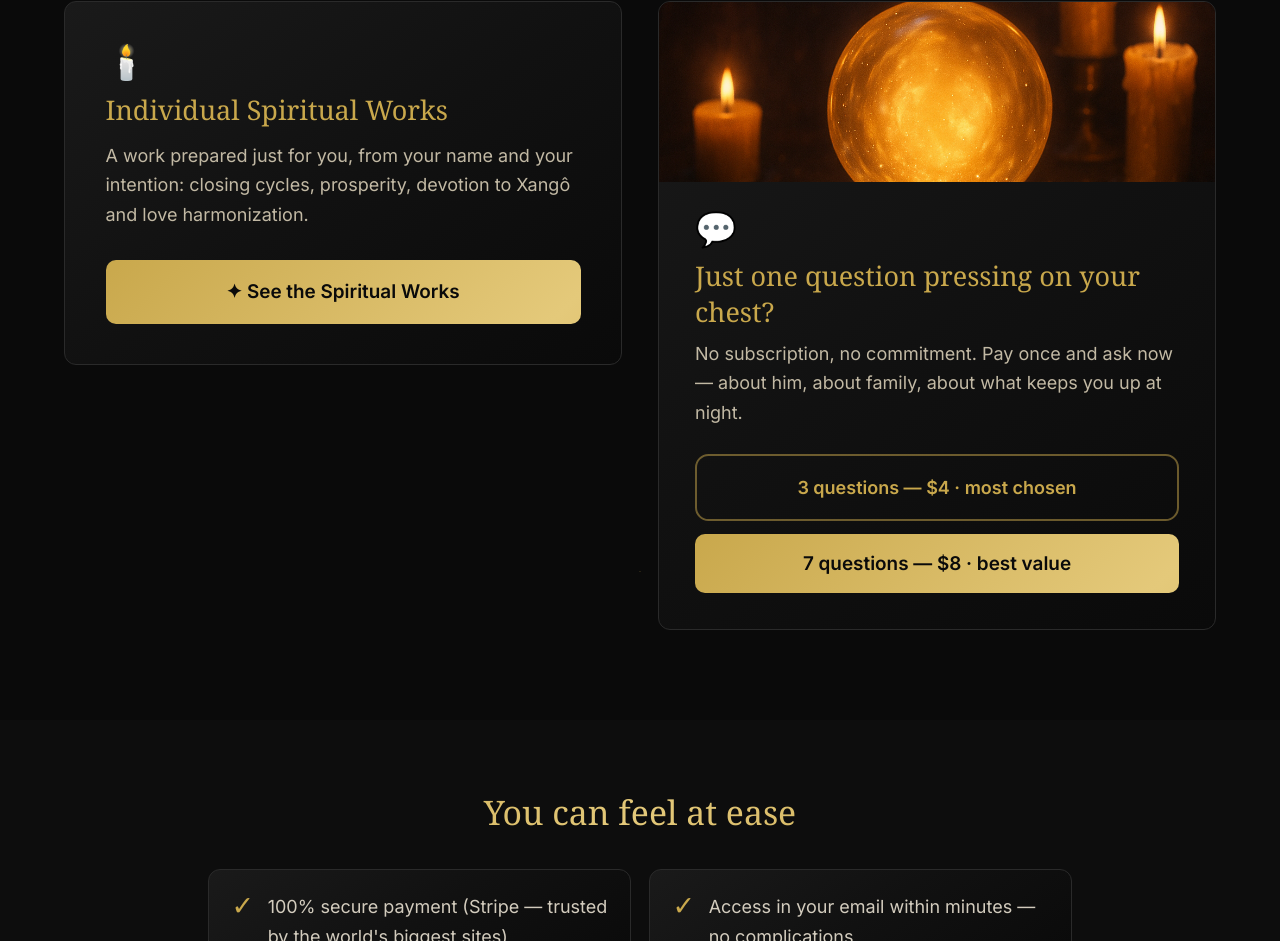
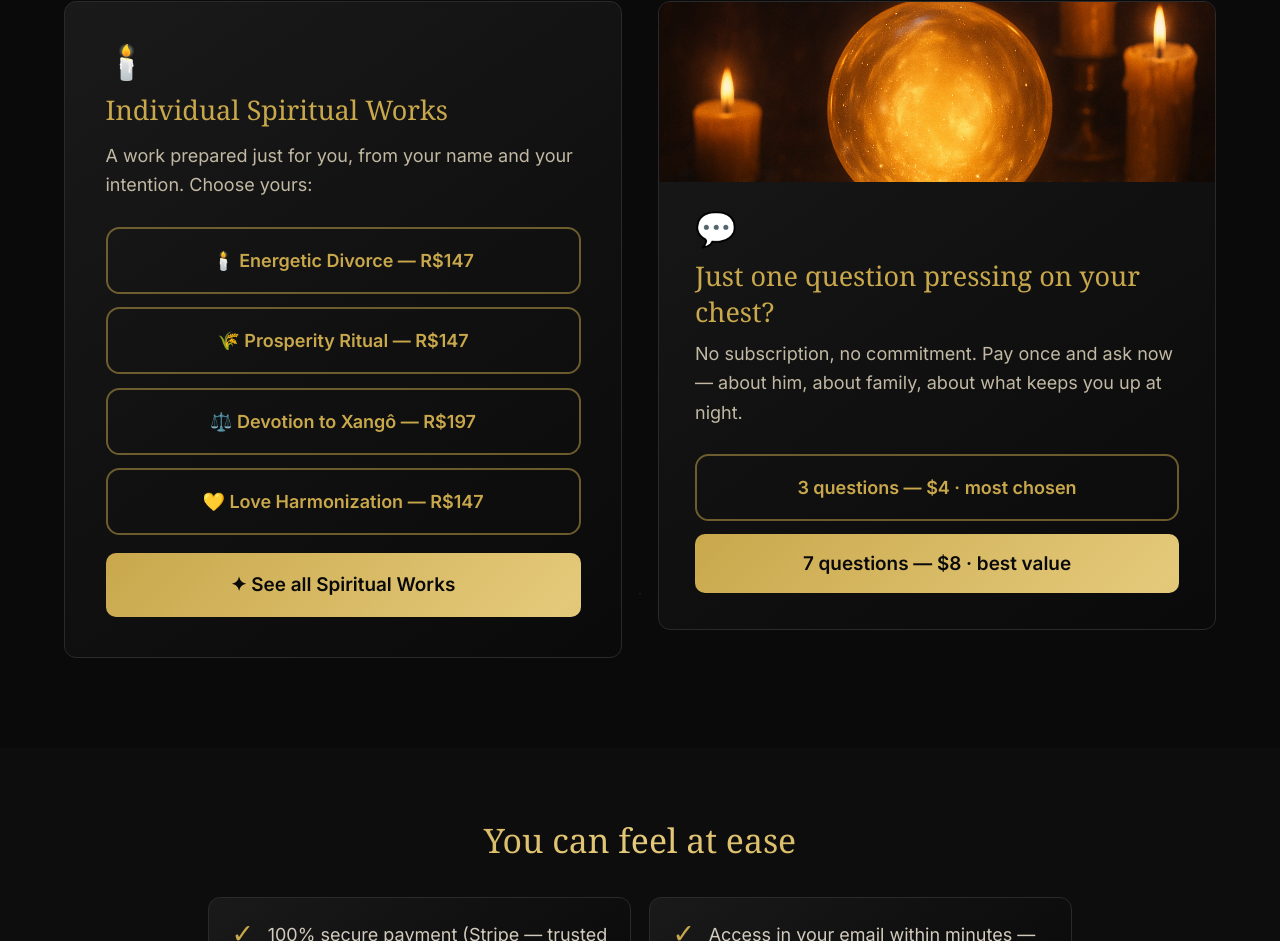
Before and after one commit to aslimited22-collab/WPP-SAAS-ATB-, a Next.js app: page / in a window 1280 px wide. Shown: the part 2859-3800 px from the top of the page. Built offline with nearby package versions, Linux system fonts and the light colour scheme; no server answers; a web font is replaced by a local one.

Commit message:
feat: home lista os 4 Trabalhos Espirituais com preco (5 idiomas)

```diff
--- a/app/page.tsx
+++ b/app/page.tsx
@@ -37,6 +37,7 @@ const DICT: Record<
     limpezaCta: string;
     trabalhosTitle: string;
     trabalhosDesc: string;
+    trabalhosItems: { slug: string; emoji: string; label: string }[];
     trabalhosCta: string;
     trustTitle: string;
     trust: string[];
@@ -92,8 +93,14 @@ const DICT: Record<
     limpezaCta: "✦ Quero me libertar disso — R$100",
     trabalhosTitle: "Trabalhos Espirituais individuais",
     trabalhosDesc:
-      "Um trabalho preparado só para você, a partir do seu nome e da sua intenção: encerramento de ciclos, prosperidade, devoção a Xangô e harmonização amorosa.",
-    trabalhosCta: "✦ Ver os Trabalhos Espirituais",
+      "Um trabalho preparado só para você, a partir do seu nome e da sua intenção. Escolha o seu:",
+    trabalhosItems: [
+      { slug: "corte-de-lacos", emoji: "🕯️", label: "Divórcio Energético — R$147" },
+      { slug: "ritual-de-prosperidade", emoji: "🌾", label: "Ritual de Prosperidade — R$147" },
+      { slug: "devocao-a-xango", emoji: "⚖️", label: "Devoção a Xangô — R$197" },
+      { slug: "harmonizacao-amorosa", emoji: "💛", label: "Harmonização Amorosa — R$147" },
+    ],
+    trabalhosCta: "✦ Ver todos os Trabalhos Espirituais",
     trustTitle: "Pode ficar tranquila",
     trust: [
       "Pagamento 100% seguro (Kiwify e Stripe, os mesmos dos grandes sites)",
@@ -153,8 +160,14 @@ const DICT: Record<
     limpezaCta: "✦ I want to be free of this — $19",
     trabalhosTitle: "Individual Spiritual Works",
     trabalhosDesc:
-      "A work prepared just for you, from your name and your intention: closing cycles, prosperity, devotion to Xangô and love harmonization.",
-    trabalhosCta: "✦ See the Spiritual Works",
+      "A work prepared just for you, from your name and your intention. Choose yours:",
+    trabalhosItems: [
+      { slug: "corte-de-lacos", emoji: "🕯️", label: "Energetic Divorce — R$147" },
+      { slug: "ritual-de-prosperidade", emoji: "🌾", label: "Prosperity Ritual — R$147" },
+      { slug: "devocao-a-xango", emoji: "⚖️", label: "Devotion to Xangô — R$197" },
+      { slug: "harmonizacao-amorosa", emoji: "💛", label: "Love Harmonization — R$147" },
+    ],
+    trabalhosCta: "✦ See all Spiritual Works",
     trustTitle: "You can feel at ease",
     trust: [
       "100% secure payment (Stripe — trusted by the world's biggest sites)",
@@ -214,8 +227,14 @@ const DICT: Record<
     limpezaCta: "✦ Quiero liberarme de esto — $19",
     trabalhosTitle: "Trabajos Espirituales individuales",
     trabalhosDesc:
-      "Un trabajo preparado solo para ti, desde tu nombre y tu intención: cierre de ciclos, prosperidad, devoción a Xangô y armonización amorosa.",
-    trabalhosCta: "✦ Ver los Trabajos Espirituales",
+      "Un trabajo preparado solo para ti, desde tu nombre y tu intención. Elige el tuyo:",
+    trabalhosItems: [
+      { slug: "corte-de-lacos", emoji: "🕯️", label: "Divorcio Energético — R$147" },
+      { slug: "ritual-de-prosperidade", emoji: "🌾", label: "Ritual de Prosperidad — R$147" },
+      { slug: "devocao-a-xango", emoji: "⚖️", label: "Devoción a Xangô — R$197" },
+      { slug: "harmonizacao-amorosa", emoji: "💛", label: "Armonización Amorosa — R$147" },
+    ],
+    trabalhosCta: "✦ Ver todos los Trabajos Espirituales",
     trustTitle: "Puedes quedarte tranquila",
     trust: [
       "Pago 100% seguro (Stripe — el mismo de los grandes sitios)",
@@ -275,8 +294,14 @@ const DICT: Record<
     limpezaCta: "✦ Ich will mich davon befreien — 18 €",
     trabalhosTitle: "Individuelle spirituelle Arbeiten",
     trabalhosDesc:
-      "Eine Arbeit nur für dich, aus deinem Namen und deiner Absicht: Zyklen schließen, Wohlstand, Hingabe an Xangô und Harmonisierung der Liebe.",
-    trabalhosCta: "✦ Die spirituellen Arbeiten ansehen",
+      "Eine Arbeit nur für dich, aus deinem Namen und deiner Absicht. Wähle deine:",
+    trabalhosItems: [
+      { slug: "corte-de-lacos", emoji: "🕯️", label: "Energetische Trennung — R$147" },
+      { slug: "ritual-de-prosperidade", emoji: "🌾", label: "Wohlstandsritual — R$147" },
+      { slug: "devocao-a-xango", emoji: "⚖️", label: "Hingabe an Xangô — R$197" },
+      { slug: "harmonizacao-amorosa", emoji: "💛", label: "Liebesharmonisierung — R$147" },
+    ],
+    trabalhosCta: "✦ Alle spirituellen Arbeiten ansehen",
     trustTitle: "Du kannst ganz beruhigt sein",
     trust: [
       "100 % sichere Zahlung (Stripe — wie bei den größten Websites)",
@@ -336,8 +361,14 @@ const DICT: Record<
     limpezaCta: "✦ Voglio liberarmi di questo — 18 €",
     trabalhosTitle: "Lavori Spirituali individuali",
     trabalhosDesc:
-      "Un lavoro preparato solo per te, dal tuo nome e dalla tua intenzione: chiusura di cicli, prosperità, devozione a Xangô e armonizzazione amorosa.",
-    trabalhosCta: "✦ Vedi i Lavori Spirituali",
+      "Un lavoro preparato solo per te, dal tuo nome e dalla tua intenzione. Scegli il tuo:",
+    trabalhosItems: [
+      { slug: "corte-de-lacos", emoji: "🕯️", label: "Divorzio Energetico — R$147" },
+      { slug: "ritual-de-prosperidade", emoji: "🌾", label: "Rituale di Prosperità — R$147" },
+      { slug: "devocao-a-xango", emoji: "⚖️", label: "Devozione a Xangô — R$197" },
+      { slug: "harmonizacao-amorosa", emoji: "💛", label: "Armonizzazione Amorosa — R$147" },
+    ],
+    trabalhosCta: "✦ Vedi tutti i Lavori Spirituali",
     trustTitle: "Puoi stare tranquilla",
     trust: [
       "Pagamento 100% sicuro (Stripe — lo stesso dei grandi siti)",
@@ -501,9 +532,20 @@ export default function LandingPage() {
               <h3 className="font-serif text-2xl text-[#c9a84c] mb-3">
                 {t.trabalhosTitle}
               </h3>
-              <p className="text-[#c2b9a4] text-base leading-relaxed mb-7 flex-1">
+              <p className="text-[#c2b9a4] text-base leading-relaxed mb-6">
                 {t.trabalhosDesc}
               </p>
+              <div className="flex flex-col gap-3 mb-4 flex-1">
+                {t.trabalhosItems.map((item) => (
+                  <Link
+                    key={item.slug}
+                    href={`/servicos/${item.slug}`}
+                    className="text-[#c9a84c] border-2 border-[#c9a84c]/50 px-6 py-4 rounded-xl text-base font-semibold hover:border-[#c9a84c] hover:bg-[#c9a84c]/10 transition-colors text-center"
+                  >
+                    {item.emoji} {item.label}
+                  </Link>
+                ))}
+              </div>
               <Link
                 href="/servicos"
                 className="btn-gold w-full text-center block text-lg py-5 rounded-xl"
```
